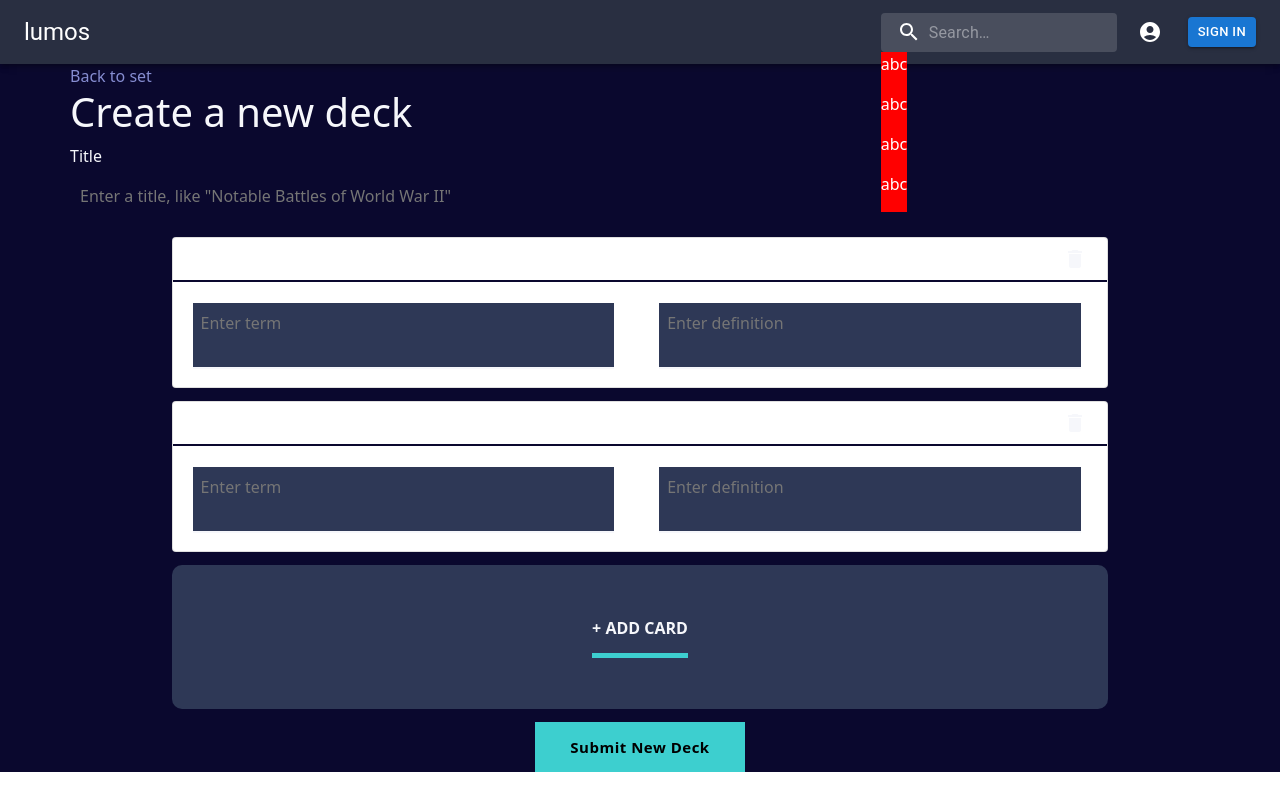
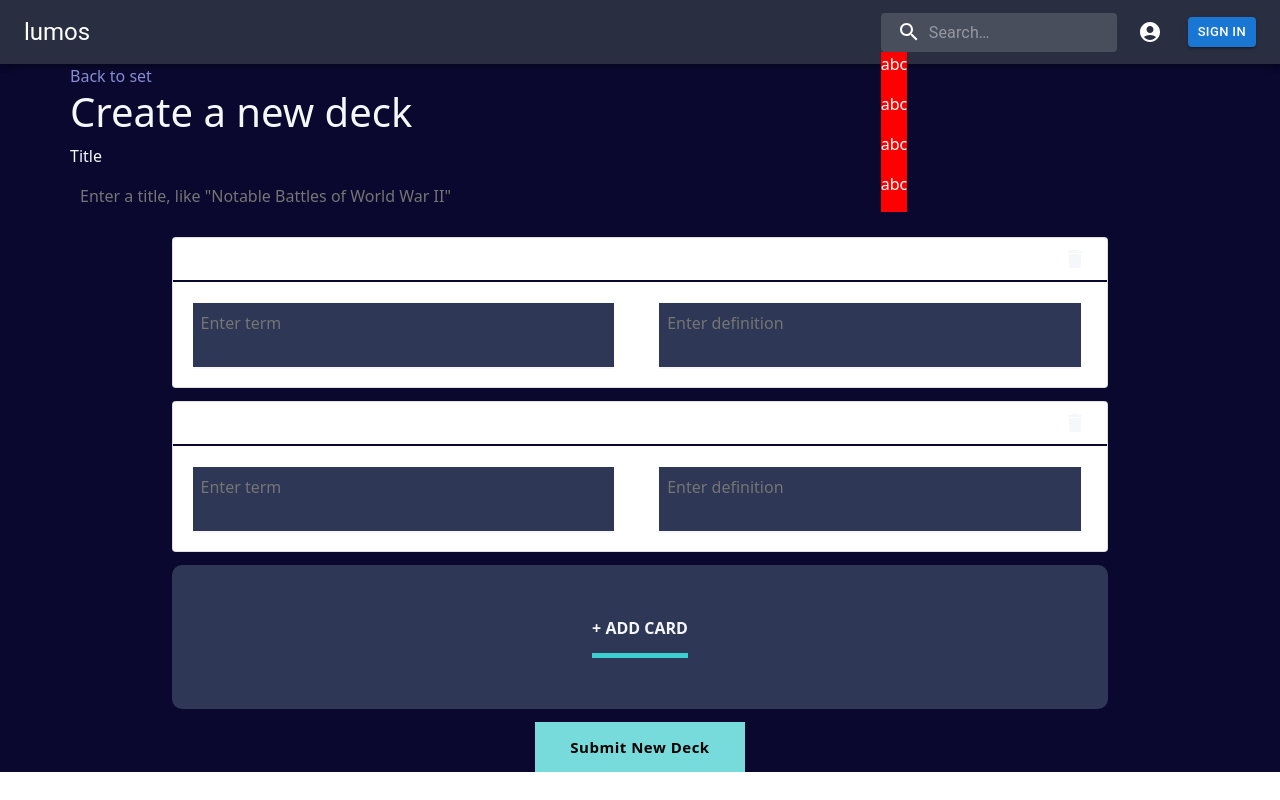
Before and after one commit to vvalentinv/Lumos-LL-Final, a React (Create React App) app in the folder client/: page /createdeck in a window 1280 px wide. In both pictures the pointer is over the button "Submit New Deck". Shown: the top 800 px of the page. Built offline with nearby package versions, Linux system fonts and the light colour scheme; no server answers.

Commit message:
Amend styling for Custom Button.

```diff
--- a/client/src/components/custom-button/custom-button.styles.scss
+++ b/client/src/components/custom-button/custom-button.styles.scss
@@ -13,6 +13,6 @@
     cursor: pointer;
 
     &:hover {
-
+      background-color: #78dbdb;
     }
   }
```
